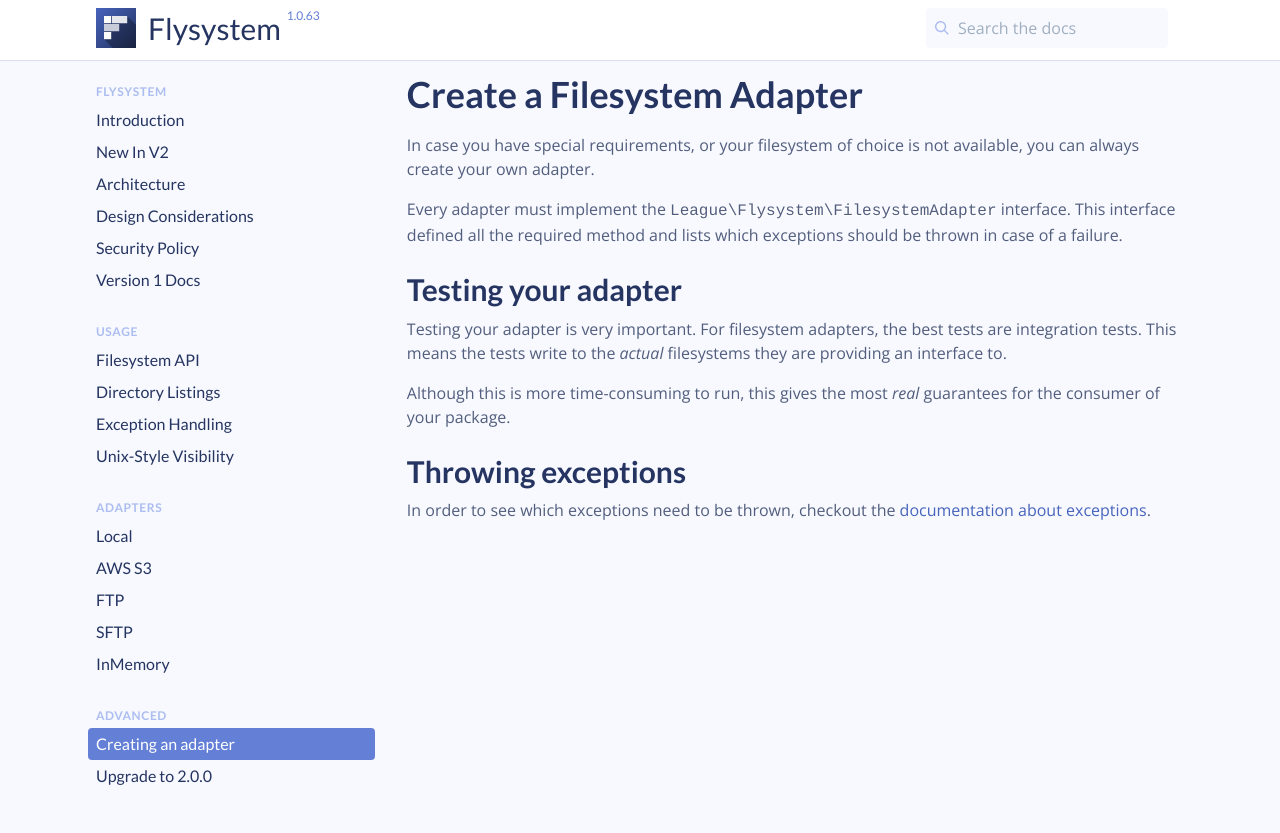
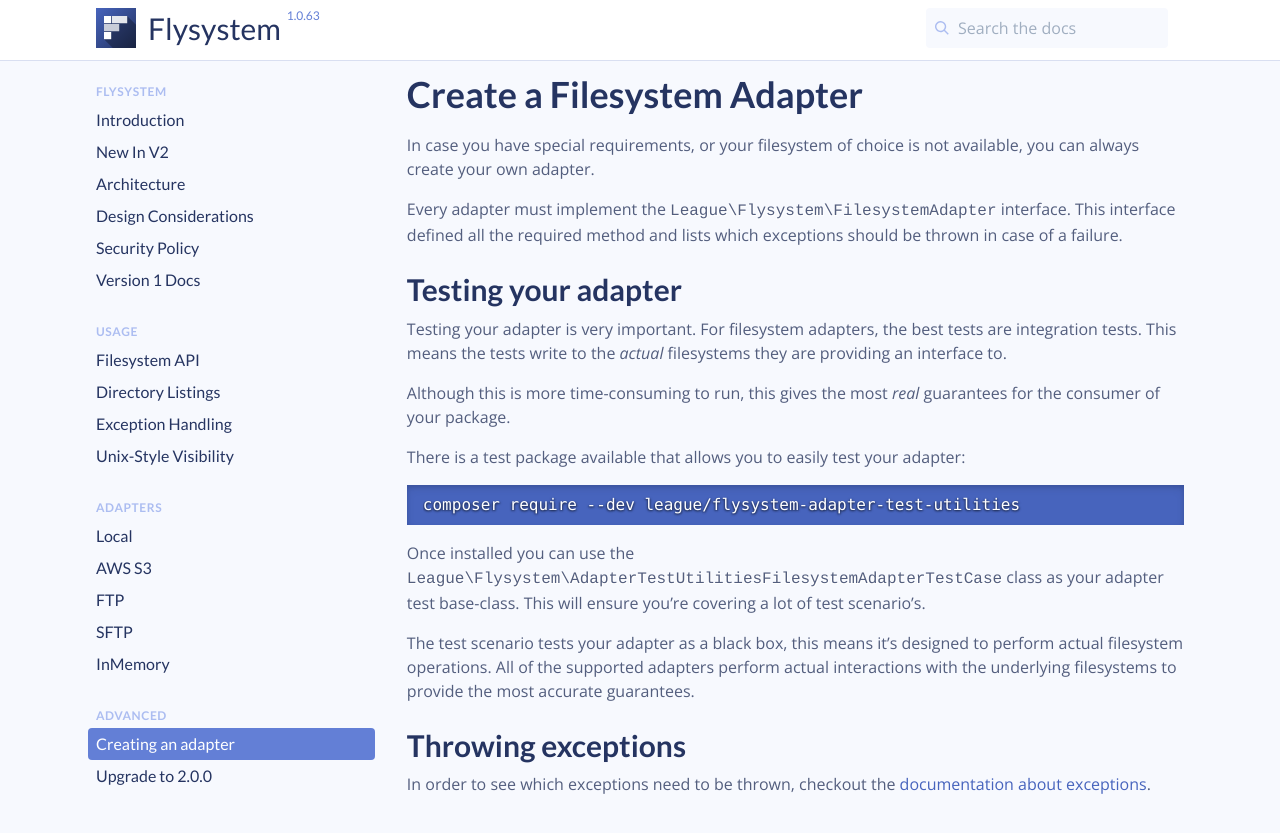
Before and after one commit to thephpleague/flysystem, a Jekyll site: the page built from v2/advanced/creating-an-adapter.md, in a window 1280 px wide. Shown: the top 833 px of the page. Built offline with Jekyll 4.4.1, drawn with Linux system fonts in a browser that asks for light colours; comment, search, counter and statistics services are not loaded.

Commit message:
Reference the adapter test utilities package.

````diff
--- a/v2/advanced/creating-an-adapter.md
+++ b/v2/advanced/creating-an-adapter.md
@@ -20,6 +20,20 @@ filesystems they are providing an interface to.
 Although this is more time-consuming to run, this gives the most _real_
 guarantees for the consumer of your package.
 
+There is a test package available that allows you to easily test your adapter:
+
+```bash
+composer require --dev league/flysystem-adapter-test-utilities
+```
+
+Once installed you can use the `League\Flysystem\AdapterTestUtilitiesFilesystemAdapterTestCase`
+class as your adapter test base-class. This will ensure you're covering a lot of
+test scenario's.
+
+The test scenario tests your adapter as a black box, this means it's designed to perform
+actual filesystem operations. All of the supported adapters perform actual interactions
+with the underlying filesystems to provide the most accurate guarantees.
+
 ## Throwing exceptions
 
 In order to see which exceptions need to be thrown, checkout the
````
